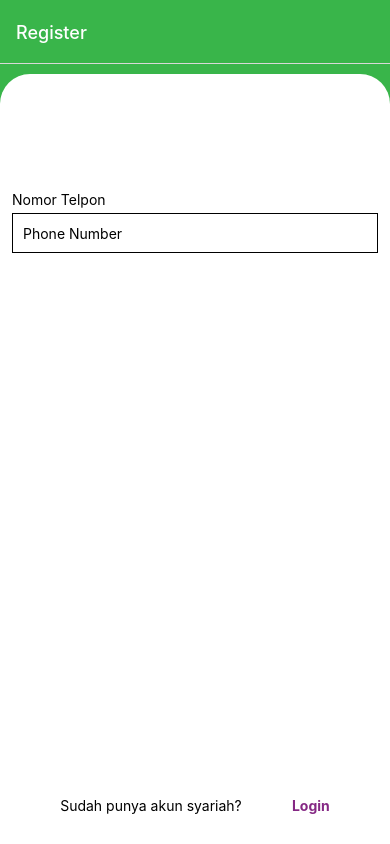
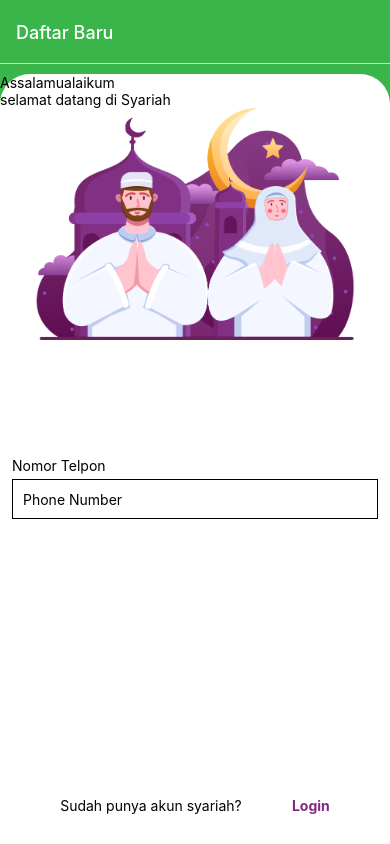
Before and after one commit to ascaryaaa/react-native-mbank, a React Native app: screen / in a window 390 px wide. Built offline with nearby package versions, Linux system fonts and the light colour scheme.

Commit message:
added image and texts

```diff
--- a/App.js
+++ b/App.js
@@ -14,9 +14,9 @@ export default function App() {
   return (
     <NavigationContainer>
       <Stack.Navigator
-        initialRouteName='Register'
+        initialRouteName='Daftar Baru'
       >
-        <Stack.Screen name="Register"
+        <Stack.Screen name="Daftar Baru"
           component={RegisterScreen}
           options={{
             headerTintColor: 'white',
--- a/src/screens/RegisterScreen.js
+++ b/src/screens/RegisterScreen.js
@@ -1,5 +1,5 @@
 import React, { useState } from 'react';
-import { View, Text, Button, StyleSheet, TouchableOpacity, TextInput, ActivityIndicator } from 'react-native';
+import { View, Text, Button, StyleSheet, TouchableOpacity, TextInput, ActivityIndicator, Image } from 'react-native';
 
 const RegisterScreen = ({ navigation }) => {
   const [number, setNumber] = useState('');
@@ -33,6 +33,11 @@ const RegisterScreen = ({ navigation }) => {
   return (
     <View style={styles.container}>
       <View style={styles.content}>
+        <Text style={styles.textAssalamualaikum}>Assalamualaikum</Text>
+        <Text>selamat datang di Syariah</Text>
+        <View style={styles.imageContainer}>
+          <Image style={styles.image}source={require('../assets/Illustration.png')}/>
+        </View>
         <View style={styles.form}>
           <Text style={styles.text1}>Nomor Telpon</Text>
           <TextInput
@@ -106,5 +111,15 @@ const styles = StyleSheet.create({
   button2Text: {
     color: '#852884',
     fontWeight: 'bold'
+  },
+  image: {
+    width:350,
+    height:232,
+  },
+  imageContainer: {
+    alignItems: 'center'
+  },
+  textAssalamualaikum: {
+
   }
 });
```
